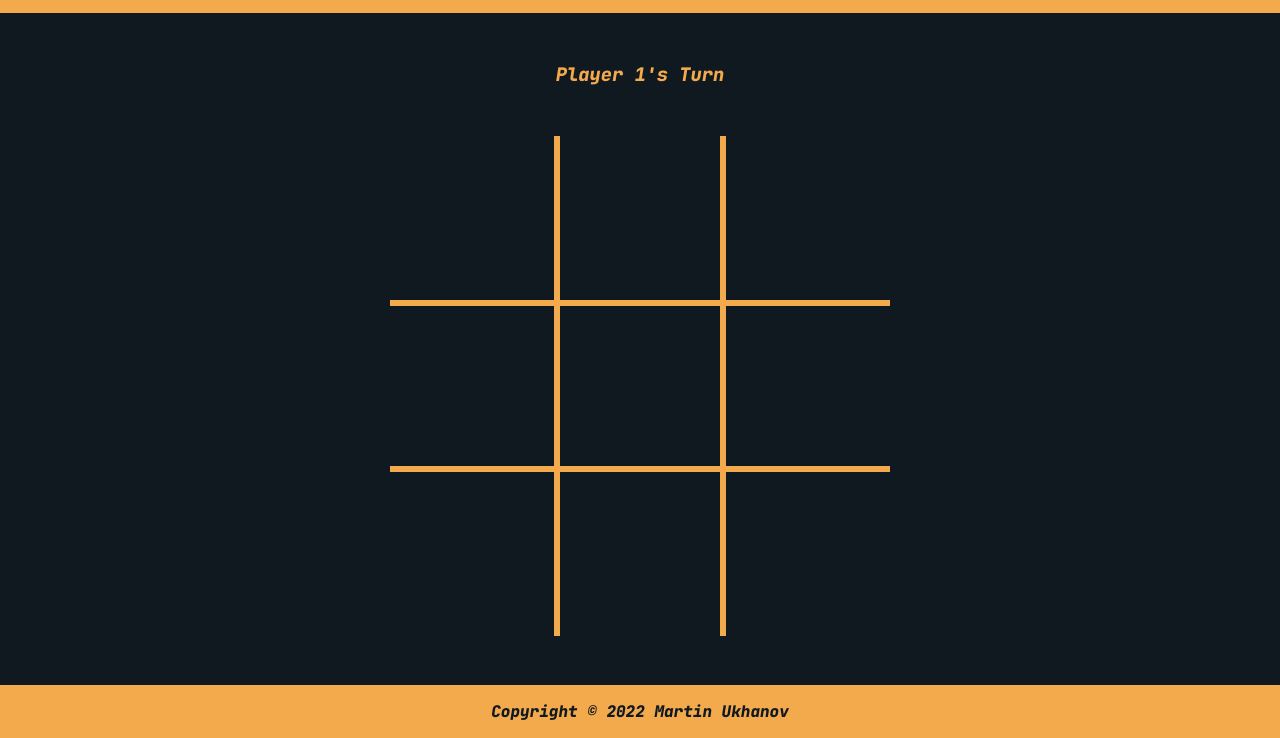
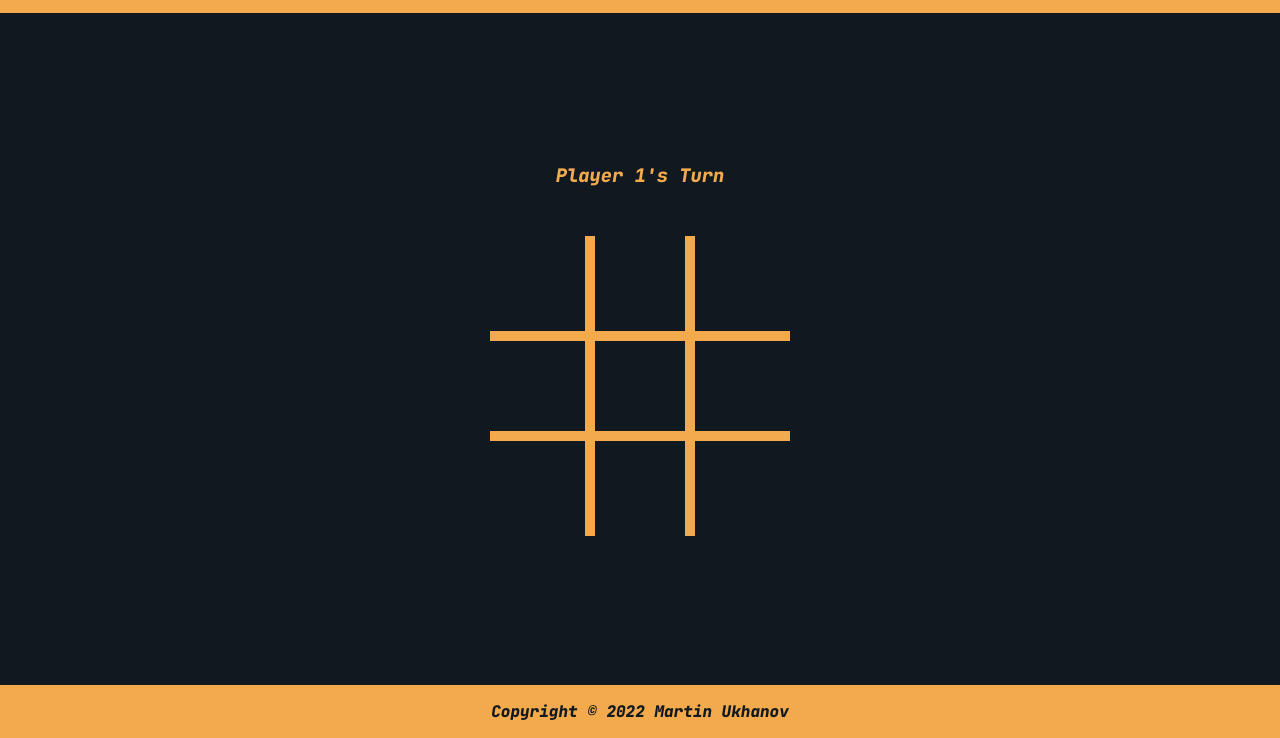
Before and after one commit to Martin-Ukhanov/tic-tac-toe, a plain HTML site: page index.html in a window 1280 px wide. Shown: the part 62-800 px from the top of the page. Drawn offline with Linux system fonts and the light colour scheme.

Commit message:
Sizing changes

```diff
--- a/style.css
+++ b/style.css
@@ -38,13 +38,14 @@ main {
     height: 100%;
     display: flex;
     flex-direction: column;
-    justify-content: space-evenly;
+    justify-content: center;
     align-items: center;
+    row-gap: 3rem;
 }
 
 #square-grid {
-    width: 500px;
-    height: 500px;
+    width: 300px;
+    height: 300px;
     display: grid;
     grid-template: 1fr 1fr 1fr / 1fr 1fr 1fr;
 }
@@ -53,8 +54,8 @@ main {
     display: flex;
     justify-content: center;
     align-items: center;
-    font-size: 5rem;
-    border: 3px solid var(--color-2);
+    font-size: 4rem;
+    border: 5px solid var(--color-2);
 }
 
 #square-grid :nth-child(1) {
```
